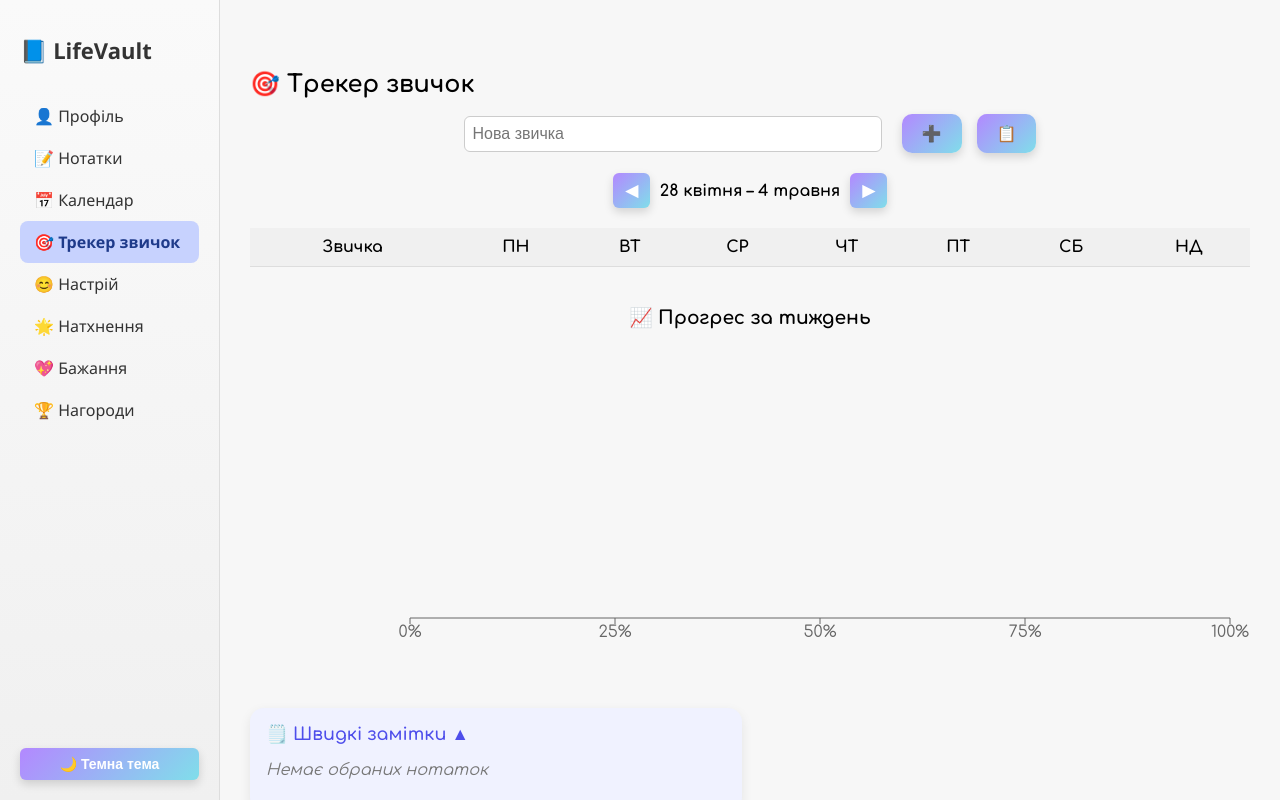
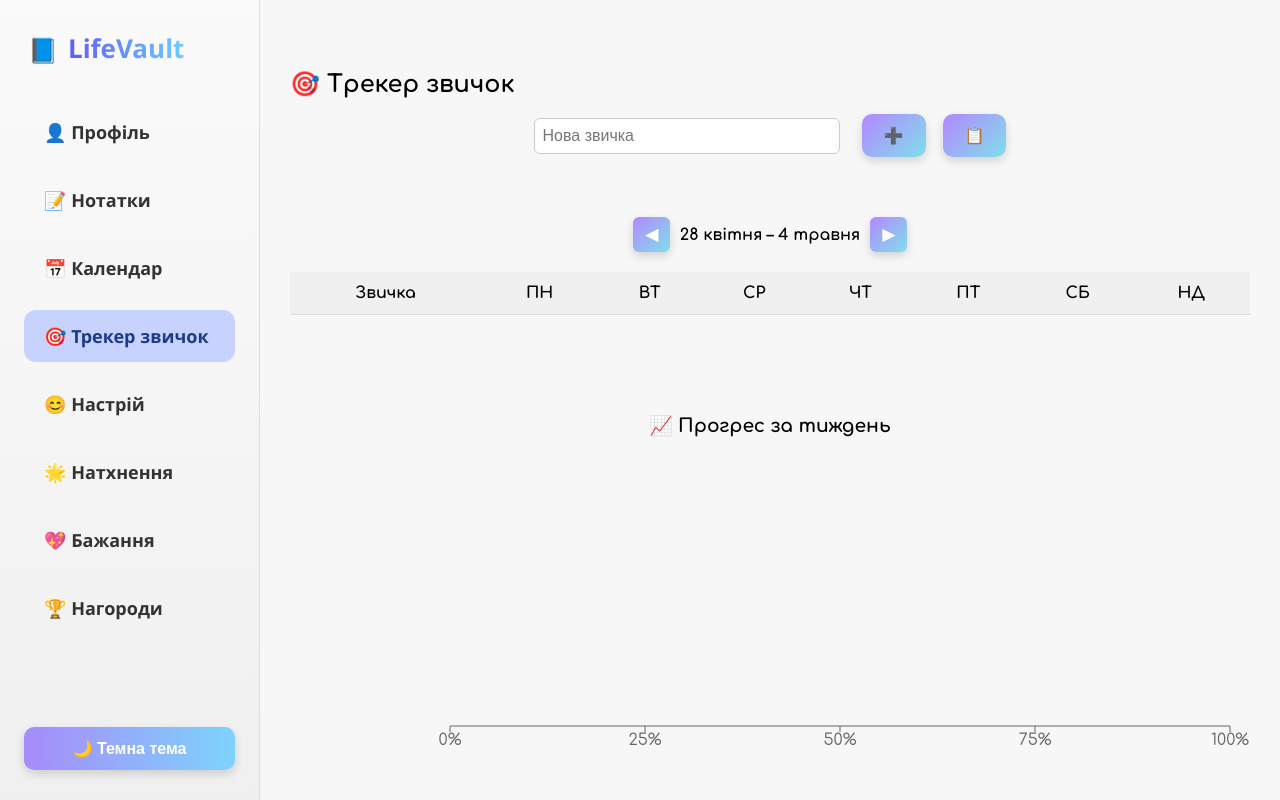
Before and after one commit to Vidziano/LifeVault, a React (Create React App) app: page /habits in a window 1280 px wide. Built offline with nearby package versions, Linux system fonts and the light colour scheme.

Commit message:
updated the sidebar, habit tracker, reminders

```diff
--- a/src/AchievementContext.jsx
+++ b/src/AchievementContext.jsx
@@ -1,5 +1,5 @@
 import React, { createContext, useState, useContext } from 'react';
-import './Reminder.css';
+import './PersonalizedReminder.css';
 
 const AchievementContext = createContext(null);
 
--- a/src/App.js
+++ b/src/App.js
@@ -37,7 +37,13 @@ import WishList from './WishList';
 function Sidebar({ darkMode, setDarkMode }) {
   return (
     <div className="sidebar">
-      <h1 className="sidebar-title">📘 LifeVault</h1>
+<div className="sidebar-brand">
+  <span className="logo-emoji">📘</span>
+  <span className="sidebar-text">LifeVault</span>
+</div>
+
+
+
       <ul>
         <li>
         <NavLink to="/profile" className={({ isActive }) => isActive ? 'nav-link active' : 'nav-link'}>👤 Профіль</NavLink>
--- a/src/HabitTracker.css
+++ b/src/HabitTracker.css
@@ -1,12 +1,54 @@
+.habit-section {
+  margin-top: 30px;
+  margin-bottom: 50px;
+}
+
+.habit-input {
+  display: flex;
+  gap: 12px;
+  margin-bottom: 60px;
+  justify-content: center;
+  align-items: center;
+}
+
+.habit-input input {
+  padding: 12px 16px;
+  flex-grow: 1;
+  font-size: 16px;
+  border-radius: 10px;
+  border: 1px solid #ccc;
+  width: 200px;
+  max-width: 30%;
+}
+
+.habit-input button {
+  background: linear-gradient(135deg, #b388ff, #80deea);
+  color: white;
+  padding: 12px 22px;
+  font-size: 16px;
+  font-weight: bold;
+  border: none;
+  border-radius: 10px;
+  cursor: pointer;
+  box-shadow: 0 4px 10px rgba(0,0,0,0.15);
+  transition: transform 0.2s ease, box-shadow 0.2s ease;
+}
+
+.habit-input button:hover {
+  transform: translateY(-2px);
+  box-shadow: 0 6px 16px rgba(0,0,0,0.25);
+}
+
 .habit-table {
   width: 100%;
   border-collapse: collapse;
   text-align: center;
+  margin-bottom: 100px;
 }
 
 .habit-table th,
 .habit-table td {
-  padding: 10px;
+  padding: 12px;
 }
 
 .habit-table th {
@@ -23,8 +65,8 @@
 }
 
 .habit-circle {
-  width: 26px;
-  height: 26px;
+  width: 28px;
+  height: 28px;
   border: 2px solid #4e4eeb;
   border-radius: 50%;
   display: inline-flex;
@@ -46,63 +88,6 @@
   background-color: #e0e0ff;
   color: rgb(162, 152, 255);
   border-color: #4e4eeb;
-}
-
-body.dark .habit-circle {
-  border-color: #80deea;
-  color: #80deea;
-}
-
-body.dark .habit-circle.done {
-  background-color: #355b80;
-  color: white;
-  border-color: #80deea;
-}
-
-.habit-input {
-  display: flex;
-  gap: 10px;
-  margin-bottom: 20px;
-  justify-content: center;
-  align-items: center;
-}
-
-.habit-input input {
-  padding: 10px;
-  flex-grow: 1;
-  font-size: 16px;
-  border-radius: 10px;
-  border: 1px solid #ccc;
-  max-width: 400px;
-}
-
-.habit-input button {
-  background: linear-gradient(135deg, #b388ff, #80deea);
-  color: white;
-  padding: 10px 20px;
-  font-size: 16px;
-  font-weight: bold;
-  border: none;
-  border-radius: 10px;
-  cursor: pointer;
-  box-shadow: 0 4px 10px rgba(0,0,0,0.15);
-  transition: transform 0.2s ease, box-shadow 0.2s ease;
-}
-
-.habit-input button:hover {
-  transform: translateY(-2px);
-  box-shadow: 0 6px 16px rgba(0,0,0,0.25);
-}
-
-body.dark .habit-input input {
-  background-color: #2c2c2c;
-  color: #f0f0f0;
-  border-color: #555;
-}
-
-body.dark .habit-input button {
-  background: linear-gradient(135deg, #2c2c5d, #355b80);
-  color: #f5f5f5;
 }
 
 .suggestions-wrapper {
@@ -137,6 +122,29 @@ body.dark .habit-input button {
   background-color: #f0f0f0;
 }
 
+/* Dark theme styles */
+body.dark .habit-input input {
+  background-color: #2c2c2c;
+  color: #f0f0f0;
+  border-color: #555;
+}
+
+body.dark .habit-input button {
+  background: linear-gradient(135deg, #2c2c5d, #355b80);
+  color: #f5f5f5;
+}
+
+body.dark .habit-circle {
+  border-color: #80deea;
+  color: #80deea;
+}
+
+body.dark .habit-circle.done {
+  background-color: #355b80;
+  color: white;
+  border-color: #80deea;
+}
+
 body.dark .habit-suggestions {
   background-color: #2c2c2c;
   color: #f0f0f0;
--- /dev/null
+++ b/src/PersonalizedReminder.css
@@ -0,0 +1,75 @@
+.reminder-toast {
+  position: fixed;
+  top: 50%;
+  left: 50%;
+  transform: translate(-50%, -50%);
+  background: #ffffff;
+  border: 2px solid #4e4eeb;
+  border-radius: 16px;
+  padding: 30px 24px;
+  width: 600px;
+  max-width: 90%;
+  z-index: 9999;
+  box-shadow: 0 8px 20px rgba(0, 0, 0, 0.3);
+  display: flex;
+  flex-direction: column;
+  align-items: center;
+  text-align: center;
+  gap: 20px;
+  animation: fadeIn 0.3s ease-out;
+}
+
+.reminder-gif {
+  width: 240px;
+  height: 240px;
+  object-fit: cover;
+  border-radius: 12px;
+}
+
+.reminder-toast p {
+  font-size: 18px;
+  font-weight: 600;
+  line-height: 1.5;
+}
+
+@keyframes fadeIn {
+  from {
+    opacity: 0;
+    transform: translate(-50%, -60%);
+  }
+  to {
+    opacity: 1;
+    transform: translate(-50%, -50%);
+  }
+}
+
+.close-button {
+  position: absolute;
+  top: 10px;
+  right: 14px;
+  font-size: 24px;
+  background: none;
+  border: none;
+  color: #d11a2a;
+  cursor: pointer;
+  font-weight: bold;
+  transition: color 0.2s;
+}
+
+.close-button:hover {
+  color: #a00000;
+}
+
+body.dark .reminder-toast {
+  background-color: #2a2a2a;
+  color: #f0f0f0;
+  border-color: #666;
+}
+
+body.dark .close-button {
+  color: #ff6b6b;
+}
+
+body.dark .close-button:hover {
+  color: #ff3b3b;
+}
--- a/src/PersonalizedReminder.js
+++ b/src/PersonalizedReminder.js
@@ -1,5 +1,5 @@
 import React, { useEffect, useState } from 'react';
-import './Reminder.css';
+import './PersonalizedReminder.css';
 
 function PersonalizedReminder({ intervalMinutes = 5 }) {
   const stored = localStorage.getItem('userProfile');
@@ -7,27 +7,16 @@ function PersonalizedReminder({ intervalMinutes = 5 }) {
   const name = parsed?.name?.trim() || '';
 
   const reminders = [
-    {
-      text: ` не забудь про перерву!`,
-      gif: 'https://media0.giphy.com/media/v1.Y2lkPTc5MGI3NjExeHUwc2Fmb2NmZm13ZXNlamN5cnJrN2hyYTAyZmt4ZjQ4eHdnOWxkMiZlcD12MV9pbnRlcm5hbF9naWZfYnlfaWQmY3Q9Zw/S8DcNuvt1FUy31LUH6/giphy.gif'
-    },
-    {
-      text: ` очі втомлюються — відведи погляд на 5 хвилин.`,
-      gif: 'https://media2.giphy.com/media/v1.Y2lkPTc5MGI3NjExNHpxaHQ4ZDc3bGMwN2prYnozMXhzejhlNWp0dHhkZWF2cmFnMzZjOCZlcD12MV9pbnRlcm5hbF9naWZfYnlfaWQmY3Q9Zw/w29QPkDsiOMxquLJFN/giphy.gif'
-    },
-    {
-      text: ` розімни плечі.`,
-      gif: 'https://media0.giphy.com/media/v1.Y2lkPTc5MGI3NjExM2FlbjJpZmI0MnhhamlzbTF5M2V6MmZ3cmN1d2hiZnV1ZzRuM2lveSZlcD12MV9pbnRlcm5hbF9naWZfYnlfaWQmY3Q9Zw/FQaQtdbLnk676/giphy.gif'
-    },
-    {
-      text: ` зроби ковток води.`,
-      gif: 'https://media2.giphy.com/media/v1.Y2lkPTc5MGI3NjExY3Jsc3I3eGlmMDhzaHozOHc4cWxiZnNxbHQ1bWJsY21jbDNhMjZxdCZlcD12MV9pbnRlcm5hbF9naWZfYnlfaWQmY3Q9Zw/93r05rdKx5vDw5hWn5/giphy.gif'
-    },
-    {
-      text: ` ти молодець, але не забудь перепочити.`,
-      gif: 'https://media3.giphy.com/media/v1.Y2lkPTc5MGI3NjExbWJidWRxdWs3aTFpODFpcDR6NXVvaTVmMTZ2bGZiZGRpdWFtd3lpZCZlcD12MV9pbnRlcm5hbF9naWZfYnlfaWQmY3Q9Zw/fdlcvptCs4qsM/giphy.gif'
-    }
+    { text: ' не забудь про перерву!', gif: 'https://media0.giphy.com/media/S8DcNuvt1FUy31LUH6/giphy.gif' },
+    { text: ' очі втомлюються — відведи погляд на 5 хвилин.', gif: 'https://media2.giphy.com/media/w29QPkDsiOMxquLJFN/giphy.gif' },
+    { text: ' розімни плечі.', gif: 'https://media0.giphy.com/media/FQaQtdbLnk676/giphy.gif' },
+    { text: ' зроби ковток води.', gif: 'https://media2.giphy.com/media/93r05rdKx5vDw5hWn5/giphy.gif' },
+    { text: ' ти молодець, але не забудь перепочити.', gif: 'https://media3.giphy.com/media/v1.Y2lkPTc5MGI3NjExbWJidWRxdWs3aTFpODFpcDR6NXVvaTVmMTZ2bGZiZGRpdWFtd3lpZCZlcD12MV9pbnRlcm5hbF9naWZfYnlfaWQmY3Q9Zw/fdlcvptCs4qsM/giphy.gif' },
+    { text: ' перевір поставу!', gif: 'https://media2.giphy.com/media/v1.Y2lkPTc5MGI3NjExaWU2azZ4dGd1ejYybHN0eHAybnV1MmtrZm5odWxvY3c2YmVkNzVwZiZlcD12MV9pbnRlcm5hbF9naWZfYnlfaWQmY3Q9Zw/l3vRaWAPakjiEUQow/giphy.gif' },
+    { text: ' зроби глибокий вдих і повільний видих.', gif: 'https://media3.giphy.com/media/v1.Y2lkPTc5MGI3NjExbmNvdmI1NXlleTBncmIzdzFjMDBmcHZwbG0wOXc4OXh3czF3eWpnYyZlcD12MV9pbnRlcm5hbF9naWZfYnlfaWQmY3Q9Zw/RT3S8fkHUxECJJpwvT/giphy.gif' },
+    { text: ' зроби легку зарядку або пройдися по кімнаті', gif: 'https://i.giphy.com/4KkSbPnZ5Skec.webp' }
   ];
+
 
   const [message, setMessage] = useState('');
   const [gif, setGif] = useState('');
@@ -54,7 +43,6 @@ function PersonalizedReminder({ intervalMinutes = 5 }) {
         new Notification('🔔 Нагадування', { body: fullMessage });
       }
 
-      setTimeout(() => setShow(false), 10000);
     }, intervalMinutes * 60 * 1000);
 
     return () => clearInterval(interval);
@@ -62,6 +50,7 @@ function PersonalizedReminder({ intervalMinutes = 5 }) {
 
   return show ? (
     <div className="reminder-toast">
+      <button className="close-button" onClick={() => setShow(false)}>×</button>
       <img src={gif} alt="reminder" className="reminder-gif" />
       <p>{message}</p>
     </div>
--- a/src/Reminder.css
+++ /dev/null
@@ -1,38 +0,0 @@
-.reminder-toast {
-    position: fixed;
-    top: 50%;
-    left: 50%;
-    transform: translate(-50%, -50%);
-    background: #ffffff;
-    border: 2px solid #4e4eeb;
-    border-radius: 10px;
-    padding: 20px;
-    max-width: 320px;
-    z-index: 9999;
-    box-shadow: 0 4px 10px rgba(0,0,0,0.25);
-    display: flex;
-    flex-direction: column;
-    align-items: center;
-    text-align: center;
-    gap: 12px;
-    animation: fadeIn 0.3s ease-out;
-  }
-
-  .reminder-gif {
-    width: 120px;
-    height: 120px;
-    object-fit: cover;
-    border-radius: 8px;
-  }
-
-  @keyframes fadeIn {
-    from { opacity: 0; transform: translate(-50%, -60%); }
-    to { opacity: 1; transform: translate(-50%, -50%); }
-  }
-
-
-  body.dark .reminder-toast {
-    background-color: #2a2a2a;
-    color: #f0f0f0;
-    border-color: #666;
-  }
--- a/src/Sidebar.css
+++ b/src/Sidebar.css
@@ -1,15 +1,49 @@
-/* sidebar.css */
 .sidebar {
-    width: 220px;
+  width: 260px;
   background: linear-gradient(to bottom, #fafafa, #f0f0f0);
   border-right: 1px solid #ddd;
-    padding: 20px;
+  padding: 30px 24px;
   box-sizing: border-box;
   display: flex;
   flex-direction: column;
-    min-height: 100vh;
+  height: 100vh;
   font-family: 'Segoe UI', sans-serif;
 }
+
+.sidebar-brand {
+  display: flex;
+  align-items: center;
+  gap: 10px;
+  margin-bottom: 40px;
+  padding-left: 4px;
+}
+
+.logo-emoji {
+  font-size: 24px;
+  transform: translateY(1px);
+}
+
+.sidebar-text {
+  font-size: 26px;
+  font-weight: 800;
+  background: linear-gradient(90deg, #5f5df8, #6ecbff);
+  -webkit-background-clip: text;
+  -webkit-text-fill-color: transparent;
+  transition: letter-spacing 0.25s ease, transform 0.25s ease;
+}
+
+.sidebar-brand:hover .sidebar-text {
+  letter-spacing: 1.5px;
+  transform: scale(1.03);
+}
+
+body.dark .sidebar-text {
+  background: linear-gradient(90deg, #a8b3ff, #8ed6ff);
+}
+
+
+
+
 
 body.dark .sidebar {
   background: linear-gradient(to bottom, #2a2a2a, #1e1e1e);
@@ -17,9 +51,9 @@
 }
 
 .sidebar-title {
-    font-size: 22px;
+  font-size: 26px;
   font-weight: 600;
-    margin-bottom: 30px;
+  margin-bottom: 40px;
   color: #333;
 }
 
@@ -32,29 +66,34 @@
   padding: 0;
   margin: 0;
   flex-grow: 1;
+  display: flex;
+  flex-direction: column;
+  gap: 16px;
 }
 
 .nav-link {
   display: flex;
   align-items: center;
-    gap: 8px;
-    padding: 10px 14px;
-    border-radius: 8px;
-    font-size: 16px;
-    font-weight: 500;
+  gap: 12px;
+  padding: 14px 20px;
+  border-radius: 12px;
+  font-size: 18px;
+  font-weight: 600;
   color: #333;
   text-decoration: none;
   transition: all 0.2s ease;
+  transform: scale(1);
 }
 
 .nav-link:hover {
-    background-color: #e0e0e0;
+  background-color: #e6eaff;
+  transform: scale(1.04);
 }
 
 .nav-link.active {
   background-color: #c7d2fe;
   color: #1e3a8a;
-    font-weight: bold;
+  font-weight: 700;
 }
 
 body.dark .nav-link {
@@ -63,6 +102,7 @@
 
 body.dark .nav-link:hover {
   background-color: #333;
+  transform: scale(1.04);
 }
 
 body.dark .nav-link.active {
@@ -70,19 +110,29 @@
   color: white;
 }
 
+.theme-toggle {
+  margin-top: auto;
+}
+
 .theme-toggle button {
-    margin-top: 10px;
-    padding: 8px 12px;
-    font-size: 14px;
-    background-color: #ccc;
+  padding: 12px 18px;
+  font-size: 16px;
+  background: linear-gradient(to right, #a78bfa, #7dd3fc);
+  color: white;
+  font-weight: bold;
   border: none;
-    border-radius: 6px;
+  border-radius: 10px;
   cursor: pointer;
   width: 100%;
   box-sizing: border-box;
+  transition: background 0.2s ease;
+}
+
+.theme-toggle button:hover {
+  filter: brightness(1.1);
 }
 
 body.dark .theme-toggle button {
-    background-color: #444;
+  background: linear-gradient(to right, #6366f1, #3b82f6);
   color: white;
 }
--- a/src/WishList.css
+++ b/src/WishList.css
@@ -78,7 +78,7 @@ body.dark .category-tile:hover {
 .icon-back-btn {
   position: absolute;
   top: 30px;
-  left: 250px;
+  left: 300px;
   background: #5f5df8;
   color: white;
   border: none;
```
Lines whose indentation alone changed are shown as unchanged.
